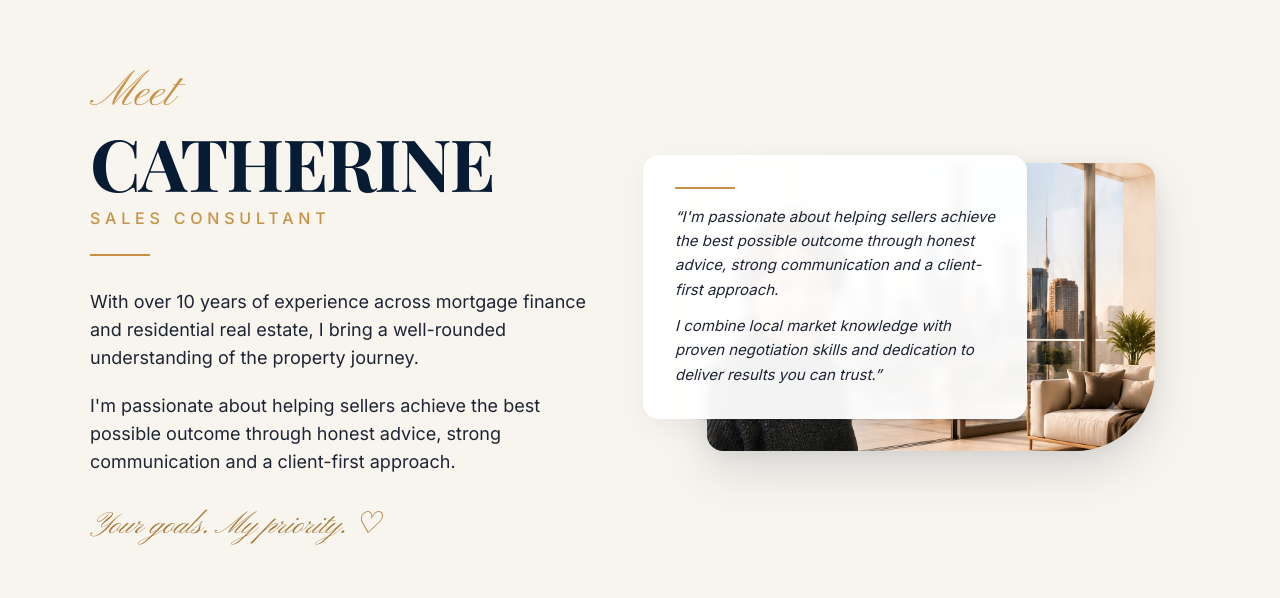
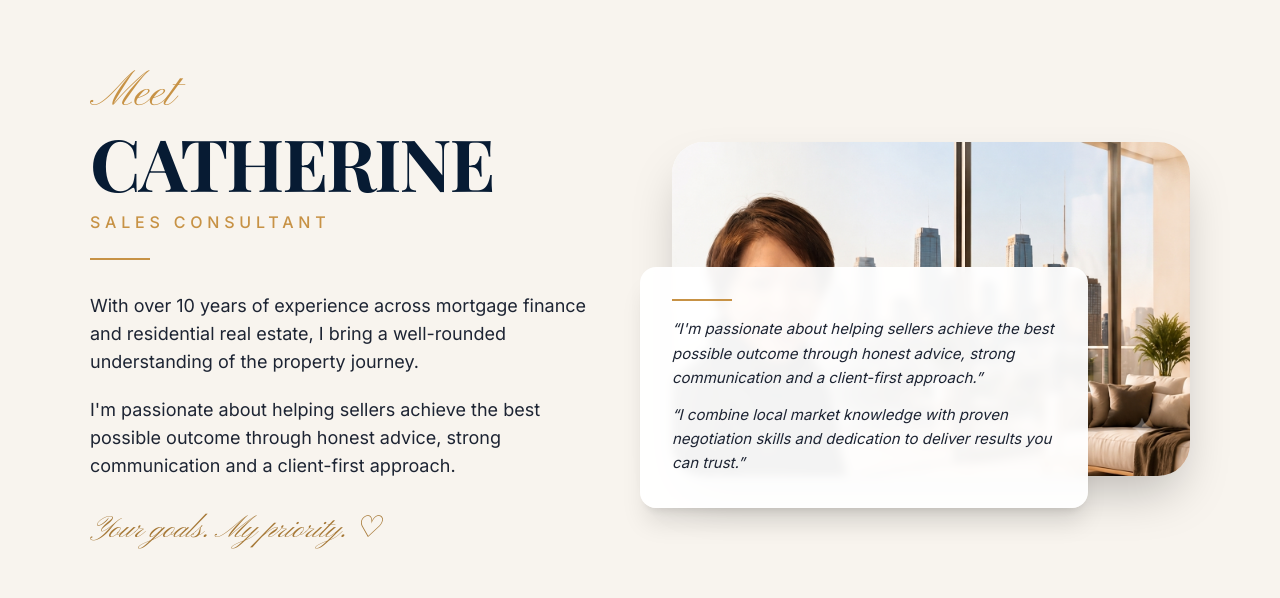
Before and after one commit to catsheo-stack/sales-agent-profile, a React (Vite) app: page / in a window 1280 px wide. Shown: the part 122-720 px from the top of the page. Built offline with nearby package versions, Linux system fonts and the light colour scheme; no server answers.

Commit message:
Fix Catherine hero image display

```diff
--- a/src/components/catherine/HeroSection.jsx
+++ b/src/components/catherine/HeroSection.jsx
@@ -6,11 +6,9 @@ export default function HeroSection() {
   return (
     <section className="relative overflow-hidden py-16 md:py-24 lg:py-32">
       <div className="max-w-[1180px] mx-auto px-6 md:px-10">
-        <div className="flex flex-col lg:flex-row items-center gap-12 lg:gap-16">
-
-          {/* Left Content */}
+        <div className="grid grid-cols-1 lg:grid-cols-2 items-center gap-12 lg:gap-16">
           <motion.div
-            className="flex-1 order-2 lg:order-1 text-center lg:text-left"
+            className="text-center lg:text-left order-2 lg:order-1"
             initial={{ opacity: 0, x: -40 }}
             animate={{ opacity: 1, x: 0 }}
             transition={{ duration: 0.8, ease: "easeOut" }}
@@ -23,19 +21,19 @@ export default function HeroSection() {
               CATHERINE
             </h1>
 
-            <p className="font-inter text-sm md:text-base tracking-[0.3em] text-[#C79245] font-medium mt-2 mb-6">
+            <p className="font-inter text-sm md:text-base tracking-[0.3em] text-[#C79245] font-medium mt-3 mb-6">
               SALES CONSULTANT
             </p>
 
             <div className="golden-thread mx-auto lg:mx-0 mb-8" />
 
-            <p className="font-inter text-[#1D2433] text-base md:text-lg leading-relaxed max-w-lg mx-auto lg:mx-0 mb-5">
+            <p className="font-inter text-[#1D2433] text-base md:text-lg leading-relaxed max-w-xl mx-auto lg:mx-0 mb-5">
               With over 10 years of experience across mortgage finance and
               residential real estate, I bring a well-rounded understanding of
               the property journey.
             </p>
 
-            <p className="font-inter text-[#1D2433] text-base md:text-lg leading-relaxed max-w-lg mx-auto lg:mx-0 mb-8">
+            <p className="font-inter text-[#1D2433] text-base md:text-lg leading-relaxed max-w-xl mx-auto lg:mx-0 mb-8">
               I'm passionate about helping sellers achieve the best possible
               outcome through honest advice, strong communication and a
               client-first approach.
@@ -46,49 +44,38 @@ export default function HeroSection() {
             </p>
           </motion.div>
 
-          {/* Right Content — Photo + Quote */}
           <motion.div
-            className="flex-1 order-1 lg:order-2 relative w-full"
+            className="relative order-1 lg:order-2 w-full"
             initial={{ opacity: 0, x: 40 }}
             animate={{ opacity: 1, x: 0 }}
             transition={{ duration: 0.8, ease: "easeOut", delay: 0.2 }}
           >
-            <div className="relative max-w-md mx-auto">
-              <img
-                src={PROFILE_IMG}
-                alt="Catherine Sheo, Sales Consultant"
-                className="profile-lens w-full h-auto object-cover shadow-lg"
-                loading="eager"
-                style={{
-                  boxShadow:
-                    "0 20px 50px rgba(7, 27, 51, 0.12), 0 4px 16px rgba(7, 27, 51, 0.06)",
-                }}
-              />
+            <div className="relative max-w-xl mx-auto">
+              <div className="overflow-hidden rounded-[2rem] bg-white shadow-2xl">
+                <img
+                  src={PROFILE_IMG}
+                  alt="Catherine Sheo, Sales Consultant"
+                  className="w-full h-auto object-contain block"
+                  loading="eager"
+                />
+              </div>
 
-              {/* Floating Quote Card */}
-              <div
-                className="relative lg:absolute lg:-left-16 lg:bottom-8 mt-6 lg:mt-0 bg-white/95 backdrop-blur-sm rounded-2xl p-6 md:p-8 max-w-sm mx-auto lg:mx-0"
-                style={{
-                  boxShadow:
-                    "0 10px 30px rgba(7, 27, 51, 0.05), 0 1px 8px rgba(7, 27, 51, 0.02)",
-                }}
-              >
+              <div className="relative lg:absolute lg:left-[-2rem] lg:bottom-[-2rem] mt-6 lg:mt-0 bg-white/95 backdrop-blur-sm rounded-2xl p-6 md:p-8 max-w-md mx-auto lg:mx-0 shadow-xl">
                 <div className="golden-thread mb-4" />
 
                 <p className="font-inter text-[#1D2433] text-sm md:text-[15px] leading-relaxed italic">
                   “I'm passionate about helping sellers achieve the best
                   possible outcome through honest advice, strong communication
-                  and a client-first approach.
+                  and a client-first approach.”
                 </p>
 
                 <p className="font-inter text-[#1D2433] text-sm md:text-[15px] leading-relaxed italic mt-3">
-                  I combine local market knowledge with proven negotiation
+                  “I combine local market knowledge with proven negotiation
                   skills and dedication to deliver results you can trust.”
                 </p>
               </div>
             </div>
           </motion.div>
-
         </div>
       </div>
     </section>
```
